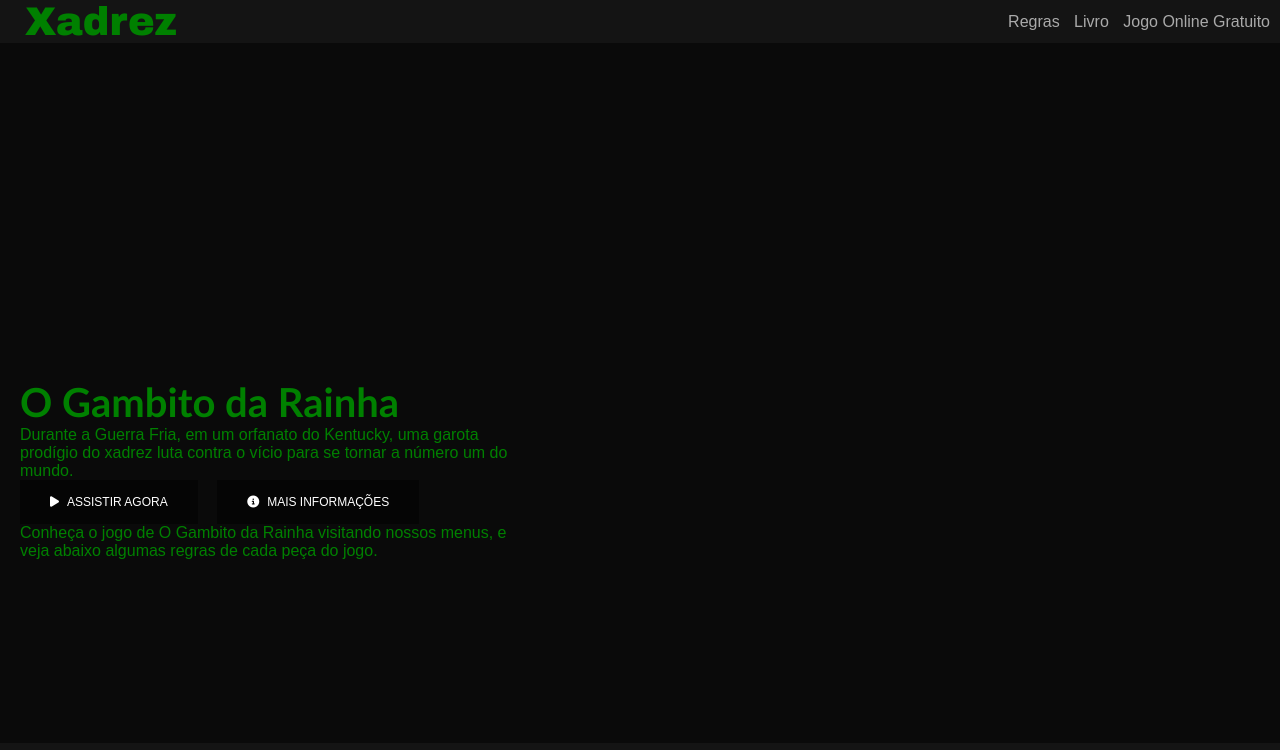
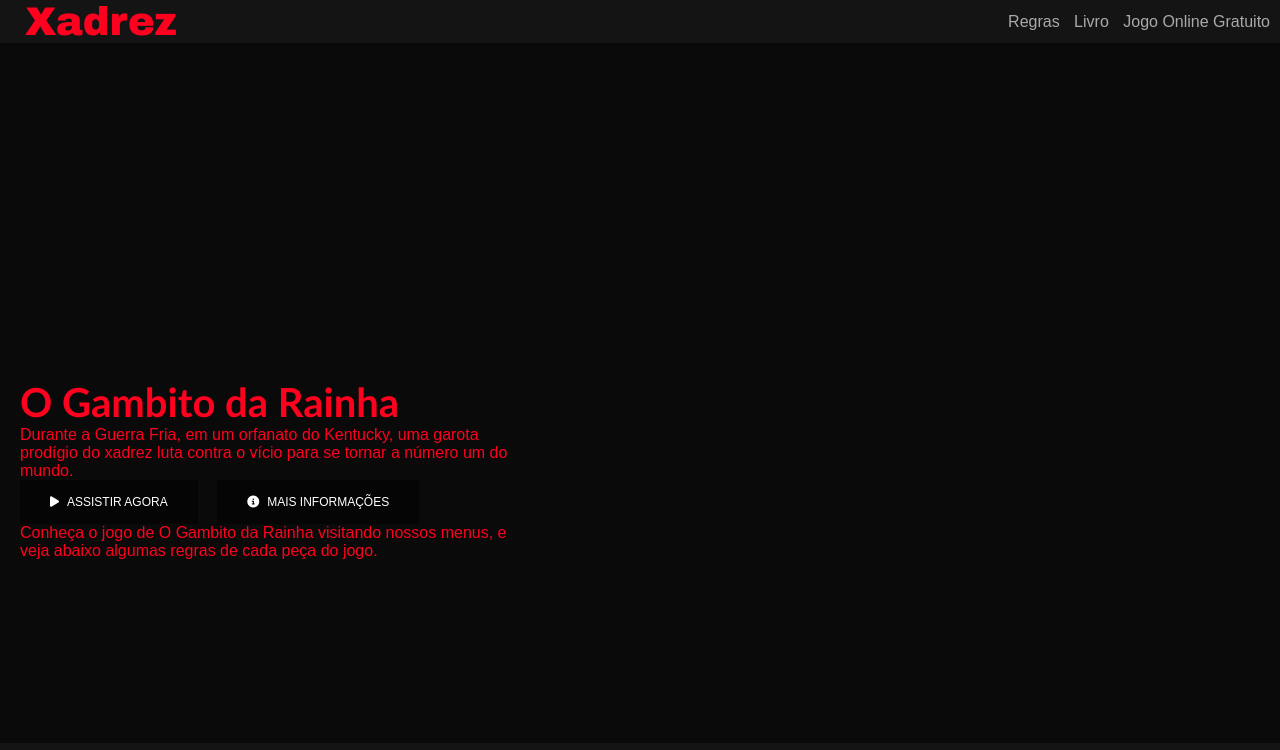
Before and after one commit to tgama85/Xadrez, a plain HTML site: page index.html in a window 1280 px wide. Shown: the top 750 px of the page. Drawn offline with Linux system fonts and the light colour scheme.

Commit message:
Personalizando capas com gradiente de cores

```diff
--- a/style/style.css
+++ b/style/style.css
@@ -1,5 +1,5 @@
 :root{
-    --verde: green;
+    --verde: #FF001E;
     --preta: #141414;
     }
 * {
```
Also changed, not shown: img/capa-bispo-verso.png, img/capa-bispo.png, img/capa-cavalo-verso.png, img/capa-cavalo.png, img/capa-dama-verso.png, img/capa-dama.png, img/capa-peao-verso.png, img/capa-peao.png, img/capa-rei-verso.png, img/capa-rei.png, img/capa-torre-verso.png, img/capa-torre.png.
